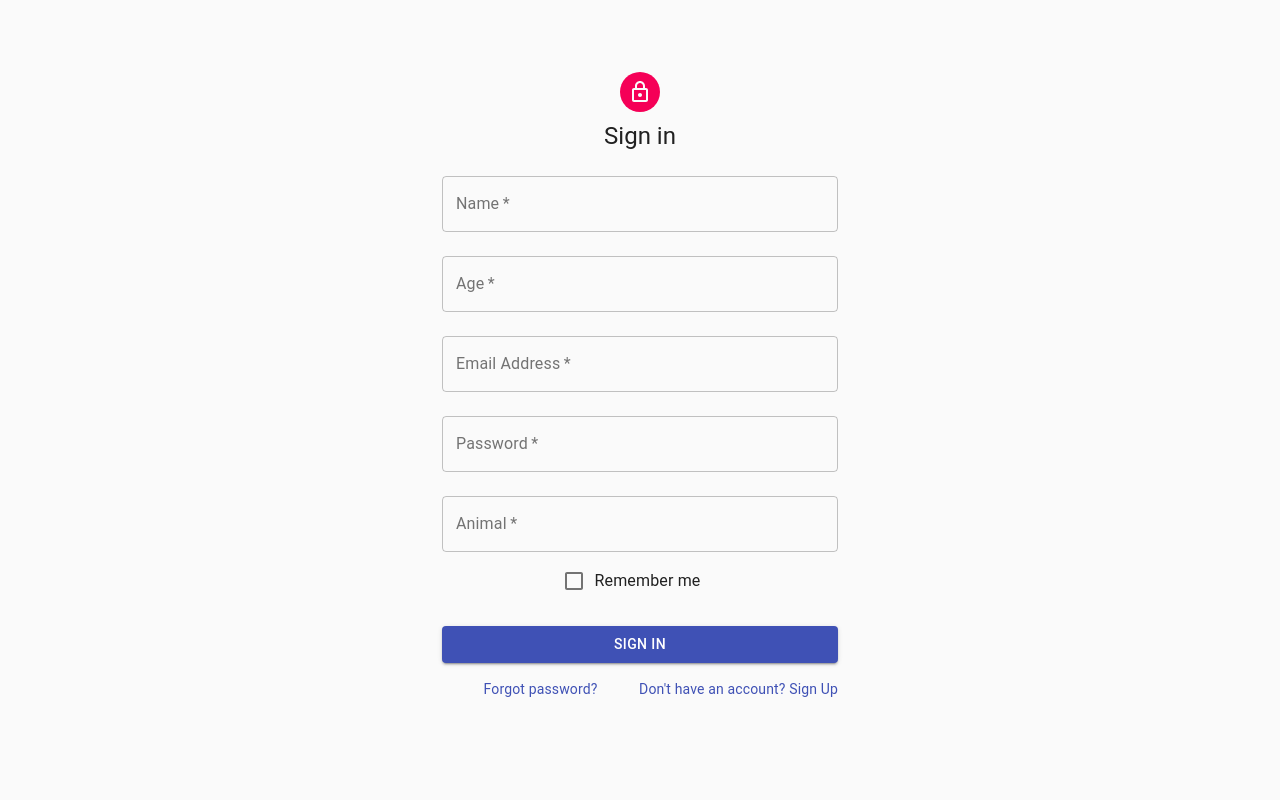
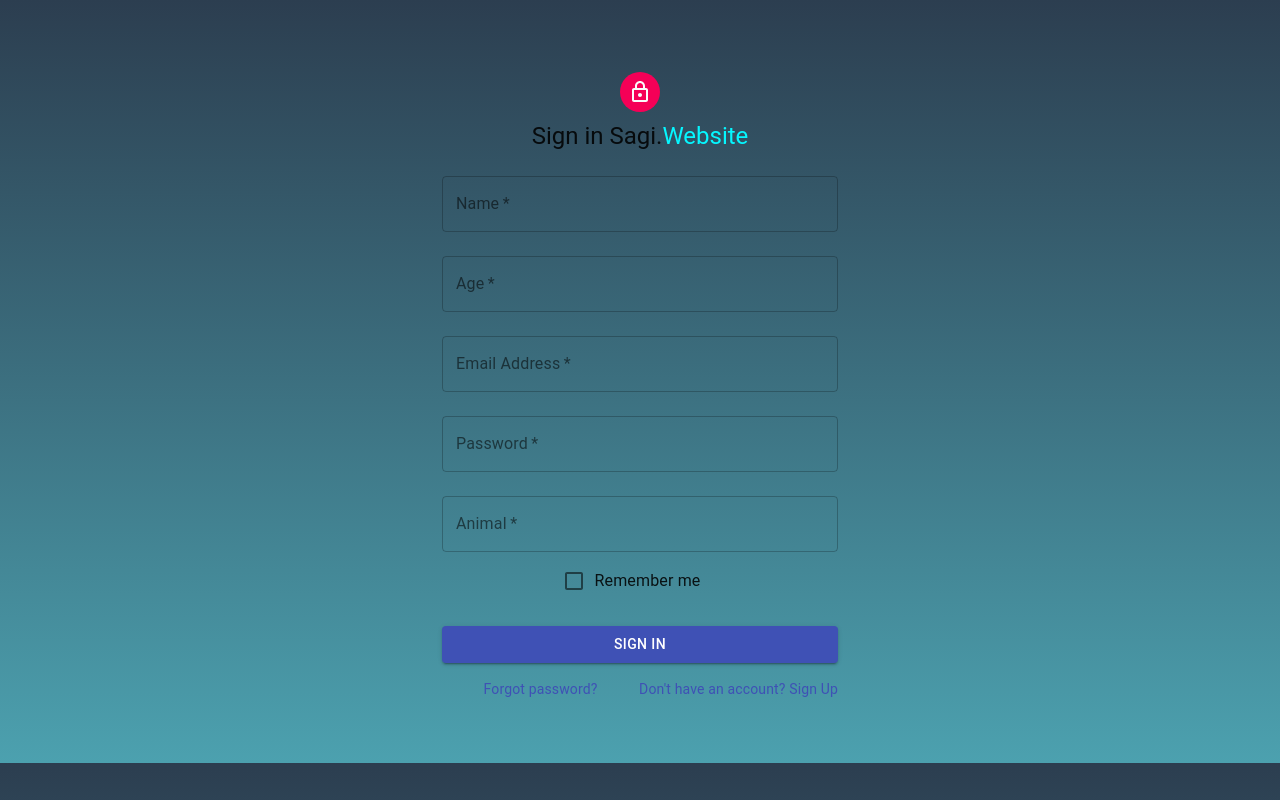
Before and after one commit to sagimisan/form-control-template, a React (Create React App) app: page / in a window 1280 px wide. Built offline with nearby package versions, Linux system fonts and the light colour scheme.

Commit message:
Hi Molly Good evening.

```diff
--- a/src/components/Form.jsx
+++ b/src/components/Form.jsx
@@ -68,7 +68,7 @@ export default function SignIn() {
           <LockOutlinedIcon />
         </Avatar>
         <Typography component="h1" variant="h5">
-          Sign in
+          Sign in Sagi.<span style={{color:"#05f7ff"}}>Website</span>
         </Typography>
         <form
           className={!message ? classes.form : classes.formHide}
--- a/src/styles.css
+++ b/src/styles.css
@@ -2,7 +2,12 @@
   font-family: sans-serif;
   text-align: center;
 }
+body{
+  background: #2C3E50;  /* fallback for old browsers */
+  background: -webkit-linear-gradient(to top, #4CA1AF, #2C3E50);  /* Chrome 10-25, Safari 5.1-6 */
+  background: linear-gradient(to top, #4CA1AF, #2C3E50); /* W3C, IE 10+/ Edge, Firefox 16+, Chrome 26+, Opera 12+, Safari 7+ */
 
+}
 h1 {
 
 }
```
Also changed, not shown: 1 other file (tests, documents, lock files or other folders).
